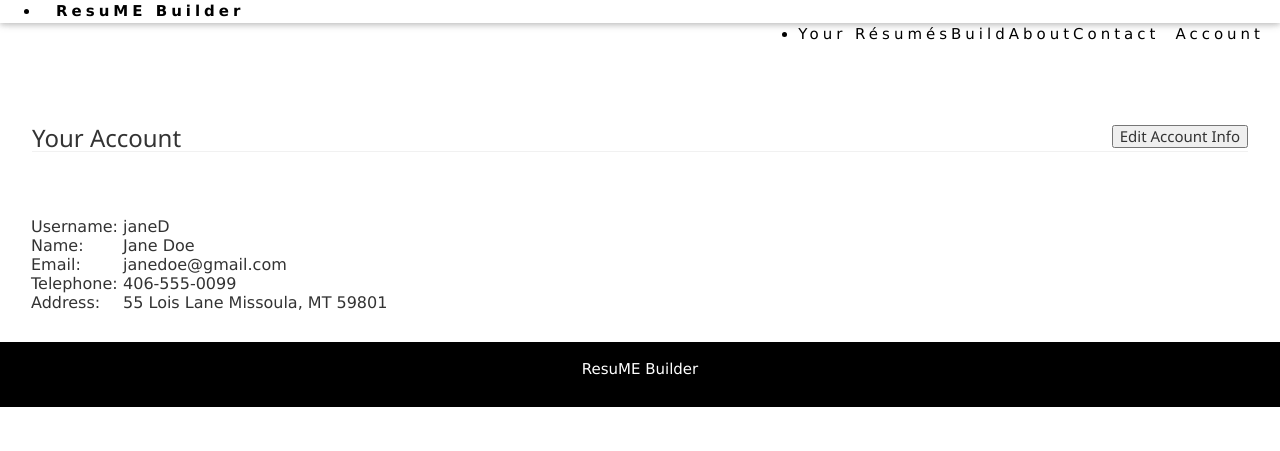
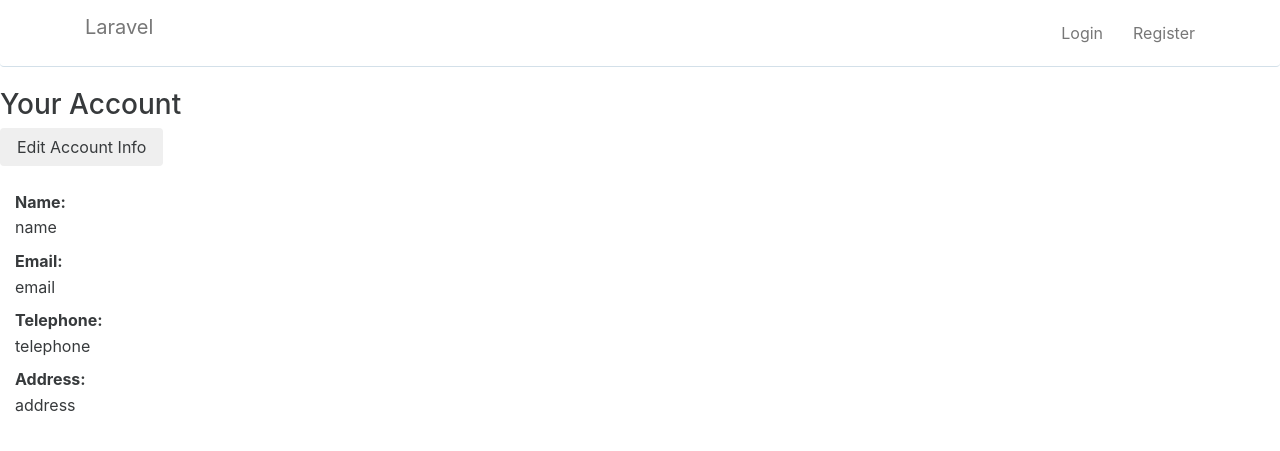
Before and after one commit to falkzach/CSCI595-Resume-App, a Laravel app: page /account in a window 1280 px wide. Shown: the top 451 px of the page. Run offline with Laravel 8, Linux system fonts and the light colour scheme; some libraries are stand-ins or nearby versions.

Commit message:
cleanup accoutns page

```diff
--- a/resources/views/account.blade.php
+++ b/resources/views/account.blade.php
@@ -1,60 +1,43 @@
-@extends('layouts.app')
+@extends('layouts.app2')
 
 @section('content')
 <div>
 <div class="w3-container w3-padding-32" id="projects">
-  <h3 class="w3-border-bottom w3-border-light-grey w3-padding-12"> Your Account <button class="account-button"> Edit Account Info </button></h3>
+    <h3 class="w3-border-bottom w3-border-light-grey w3-padding-12"> Your Account </h3>
+    <button class="btn account-button"> Edit Account Info </button>
 </div>
 
 <div class="container-fluid">
   <div class="container-fluid" id="account-info-static" style="display:initial">
-    <table>
-      <tr>
-        <td align="left">Username:&nbsp;</td>
-        <td align="left"><span id="username_static">username</span></td>
-      </tr>
-      <tr>
-        <td align="left">Name:&nbsp;</td>
-        <td align="left"><span id="name_static">name</span></td>
-      </tr>
-      <tr>
-        <td align="left">Email:&nbsp;</td>
-        <td align="left"><span id="email_static">email</span></td>
-      </tr>
-      <tr>
-        <td align="left">Telephone:&nbsp;</td>
-        <td align="left"><span id="telephone_static">telephone</span></td>
-      </tr>
-      <tr>
-        <td align="left">Address:&nbsp;</td>
-        <td align="left"><span id="address_static">address</span></td>
-      </tr>
-    </table>
+    <dl>
+        <dt>Name:&nbsp;</dt>
+        <dd><span id="name_static">name</span></dd>
+
+        <dt>Email:&nbsp;</dt>
+        <dd><span id="email_static">email</span></dd>
+
+        <dt>Telephone:&nbsp;</dt>
+        <dd><span id="telephone_static">telephone</span></dd>
+
+        <dt>Address:&nbsp;</dt>
+        <d><span id="address_static">address</span></d>
+    </dl>
   </div>
   <div class="container-fluid" id="account-info-edit" style="display:none">
     <form>
-      <table>
-        <tr>
-          <td align="left">Username:&nbsp;</td>                                     <!-- CHANGE DEFAULT VALUES starting here -->
-          <td align="left"><input type="text" name="username" id="username_input" value=""/></td>
-        </tr>
-        <tr>
-          <td align="left">Name:&nbsp;</td>
-          <td align="left"><input type="text" name="name" id="name_input" value=""/></td>
-        </tr>
-        <tr>
-          <td align="left">Email:&nbsp;</td>
-          <td align="left"><input type="text" name="email" id="email_input" value=""/></td>
-        </tr>
-        <tr>
-          <td align="left">Telephone:&nbsp;</td>
-          <td align="left"><input type="text" name="telephone" id="telephone_input" value=""/></td>
-        </tr>
-        <tr>
-          <td align="left">Address:&nbsp;</td>
-          <td align="left"><input type="text" name="address" id="address_input" value=""/></td>  <!-- CHANGE DEFAULT VALUES ending here -->
-        </tr>
-      </table>
+      <dl>
+          <dt>Name:&nbsp;</dt>
+          <dd><input type="text" name="name" id="name_input" value=""/></dd>
+
+          <dt >Email:&nbsp;</dt>
+          <dd><input type="text" name="email" id="email_input" value=""/></dd>
+
+          <dt >Telephone:&nbsp;</dt>
+          <dd><input type="text" name="telephone" id="telephone_input" value=""/></dd>
+
+          <dt>Address:&nbsp;</dt>
+          <dd><input type="text" name="address" id="address_input" value=""/></dd>  <!-- CHANGE DEFAULT VALUES ending here -->
+      </dl>
       <br>
       <button class="submit-button"> Submit Changes </button>
     </form>
@@ -62,8 +45,25 @@
 </div>
 
 </div>
+
+@endsection
+
+@section('javascript')
 <script>
     // changes from displaying account information to editing account information
+    // account object used to return account information from ajax calls
+    // TODO: implement ajax calls
+    var account = {
+        CSRF_TOKEN: undefined,
+        id: NaN,
+        name: '',
+        email: '',
+        telephone: '',
+        address: '',
+        init: function() {
+            account.CSRF_TOKEN = $('meta[name="csrf-token"]').attr('content');
+            account.getUser();
+
             $(".account-button").click(function(){
                 $("#account-info-static").css('display','none');
                 $("#account-info-edit").css('display','initial');
@@ -74,43 +74,40 @@
             $(".submit-button").click(function(e){
                 e.preventDefault();
             });
-
-    // account object used to return account information from ajax calls
-    // TODO: implement ajax calls
-    var account = {
-        username: function() {
-          return 'janeD';
         },
-        name: function() {
-          return 'Jane Doe';
-        },
-        email: function() {
-          return 'janedoe@gmail.com';
-        },
-        telephone: function() {
-          return '406-555-0099';
-        },
-        address: function() {
-          return '55 Lois Lane Missoula, MT 59801';
+        getUser: function() {
+            $.ajax({
+                url: '/api/account',
+                data: {_token: account.CSRF_TOKEN},
+                dataType: 'JSON',
+                success: function (data) {
+                    console.log(data);
+                    account.name = data['name'];
+                    account.email = data['email'];
+                    account.phone = data['phone'];
+                    account.address = data['address'];
+                    account.updatePage();
+                }
+            });
         },
 
+//         updates values on account page
+        updatePage: function() {
+            $('#name_static').text(account.name);
+            $('#email_static').text(account.email);
+            $('#telephone_static').text(account.phone);
+            $('#address_static').text(account.address);
 
-        // updates values on account page
-        updatePage: function() {
-            $('#username_static').text(account.username());
-            $('#name_static').text(account.name());
-            $('#email_static').text(account.email());
-            $('#telephone_static').text(account.telephone());
-            $('#address_static').text(account.address());
+            $('#name_input').val(account.name);
+            $('#email_input').val(account.email);
+            $('#telephone_input').val(account.phone);
+            $('#address_input').val(account.address);
+        }
+    };
 
-            $('#username_input').val(account.username());
-            $('#name_input').val(account.name());
-            $('#email_input').val(account.email());
-            $('#telephone_input').val(account.telephone());
-            $('#address_input').val(account.address());
-        }
-    }
+    $(function() {
+        account.init();
+    });
 
-    account.updatePage()
 </script>
 @endsection
--- a/resources/views/apiexample.blade.php
+++ b/resources/views/apiexample.blade.php
@@ -1,4 +1,4 @@
-@extends('layouts.app')
+@extends('layouts.app2')
 
 @section('content')
     <div class="jumbotron">
```
Lines whose indentation alone changed are shown as unchanged.
